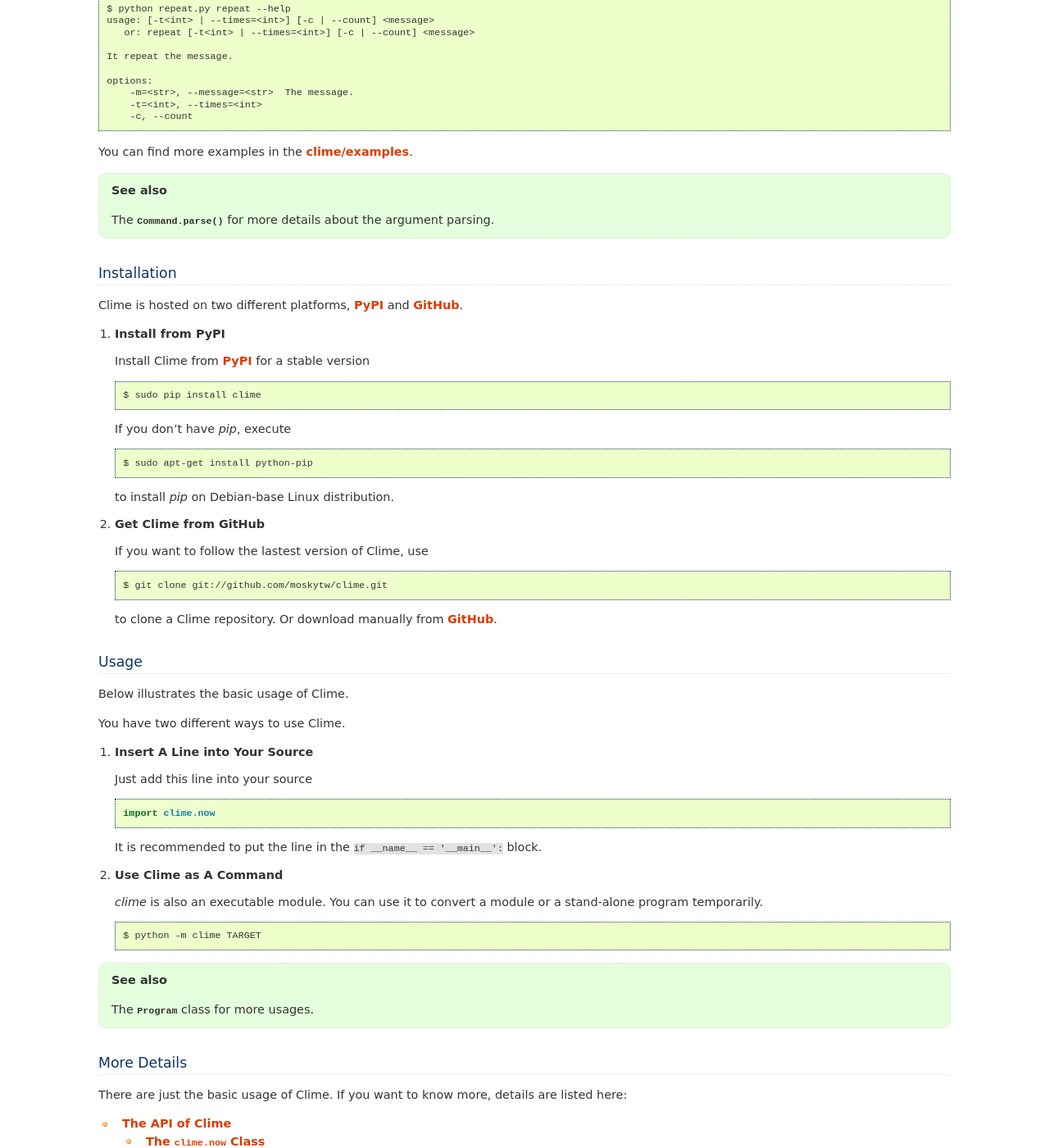
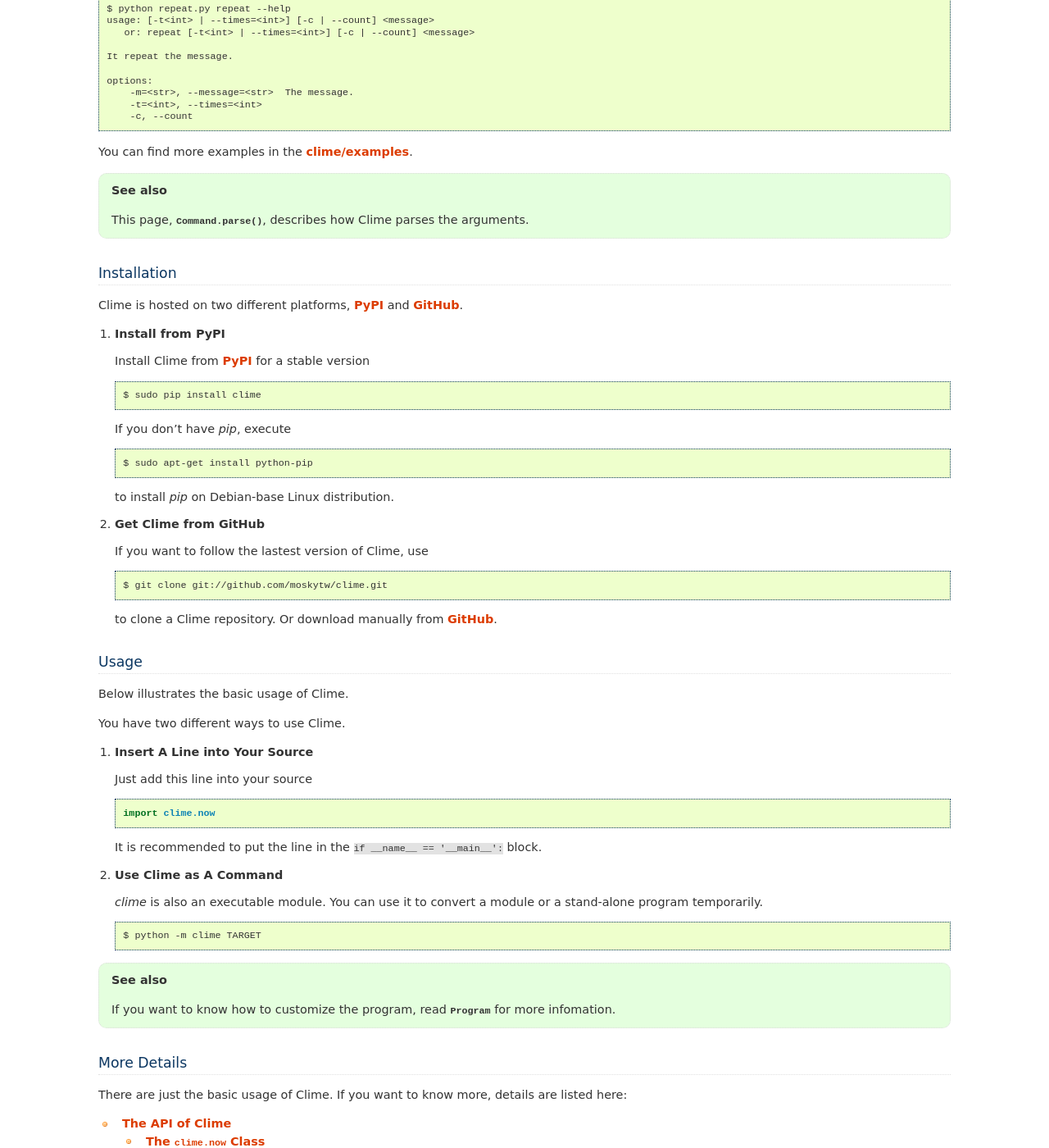
Before and after one commit to moskytw/clime, a Sphinx documentation site: the page built from docs/index.rst, in a window 1280 px wide and 1400 px high, scrolled down 1099 px. Shown: the whole window at 82% size. Built offline with Sphinx 7.4.7, drawn with Linux system fonts in a browser that asks for light colours.

Commit message:
rewording

```diff
--- a/README.rst
+++ b/README.rst
@@ -71,7 +71,7 @@
 
 You can find more examples in the `clime/examples`_.
 
-See the `Command.parse() <http://clime.mosky.tw/api.html#clime.core.Command.parse>`_ for more details about the argument parsing.
+This page, :py:meth:`.Command.parse`, describes how Clime parses the arguments.
 
 .. _`clime/examples`:
     https://github.com/moskytw/clime/tree/master/examples
@@ -130,4 +130,5 @@
 
      $ python -m clime TARGET
 
-See the `Program <http://clime.mosky.tw/api.html#clime.core.Program>`_ class for more usages.
+If you want to know how to customize the program, read `Program
+<http://clime.mosky.tw/api.html#clime.core.Program>`_ for more infomation.
--- a/docs/index.rst
+++ b/docs/index.rst
@@ -75,7 +75,8 @@
 You can find more examples in the `clime/examples`_.
 
 .. seealso::
-   The :py:meth:`.Command.parse` for more details about the argument parsing.
+    This page, :py:meth:`.Command.parse`, describes how Clime parses the
+    arguments.
 
 .. _`clime/examples`:
     https://github.com/moskytw/clime/tree/master/examples
@@ -135,7 +136,8 @@
      $ python -m clime TARGET
 
 .. seealso::
-    The :py:class:`.Program` class for more usages.
+    If you want to know how to customize the program, read :py:class:`.Program`
+    for more infomation.
 
 More Details
 ------------
```
